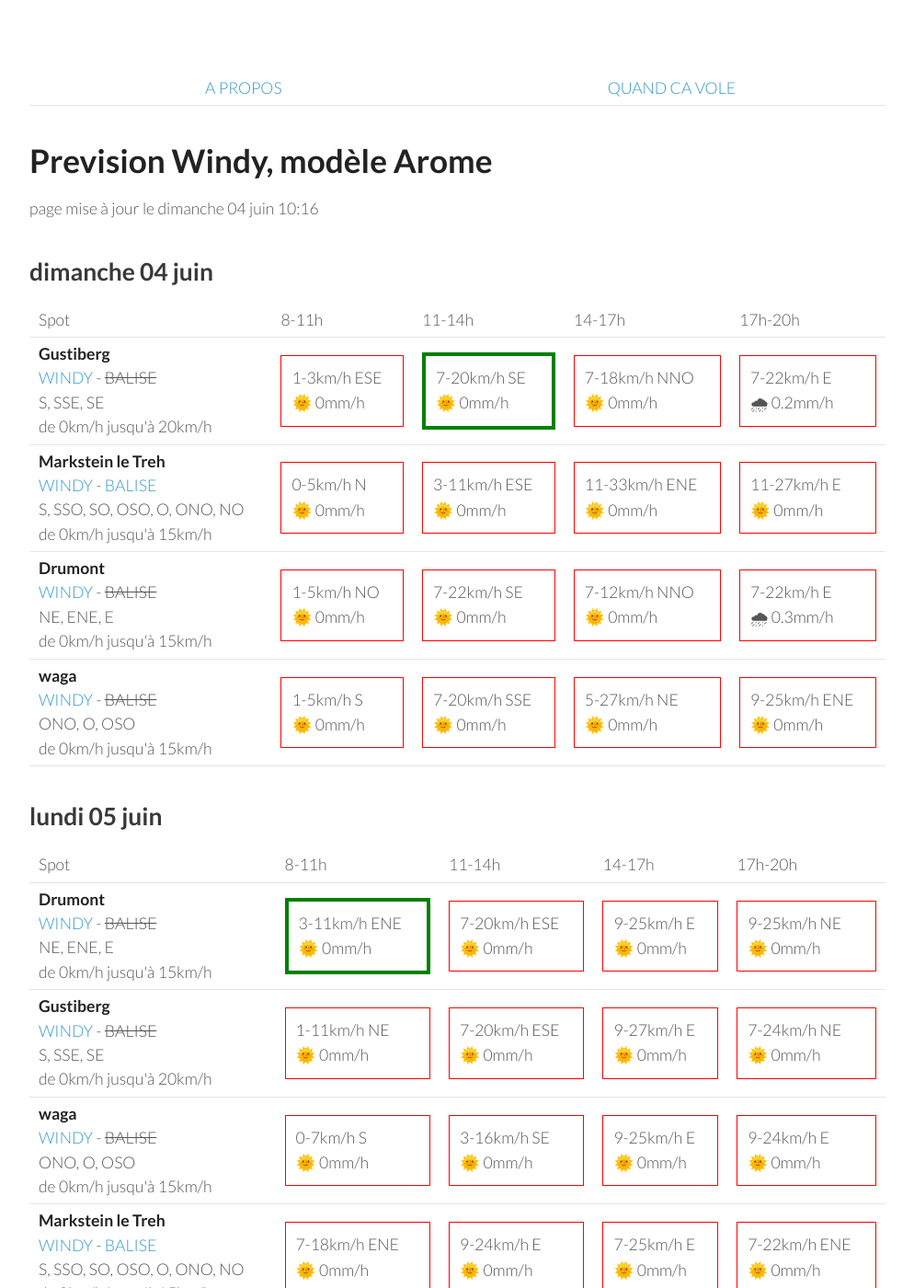
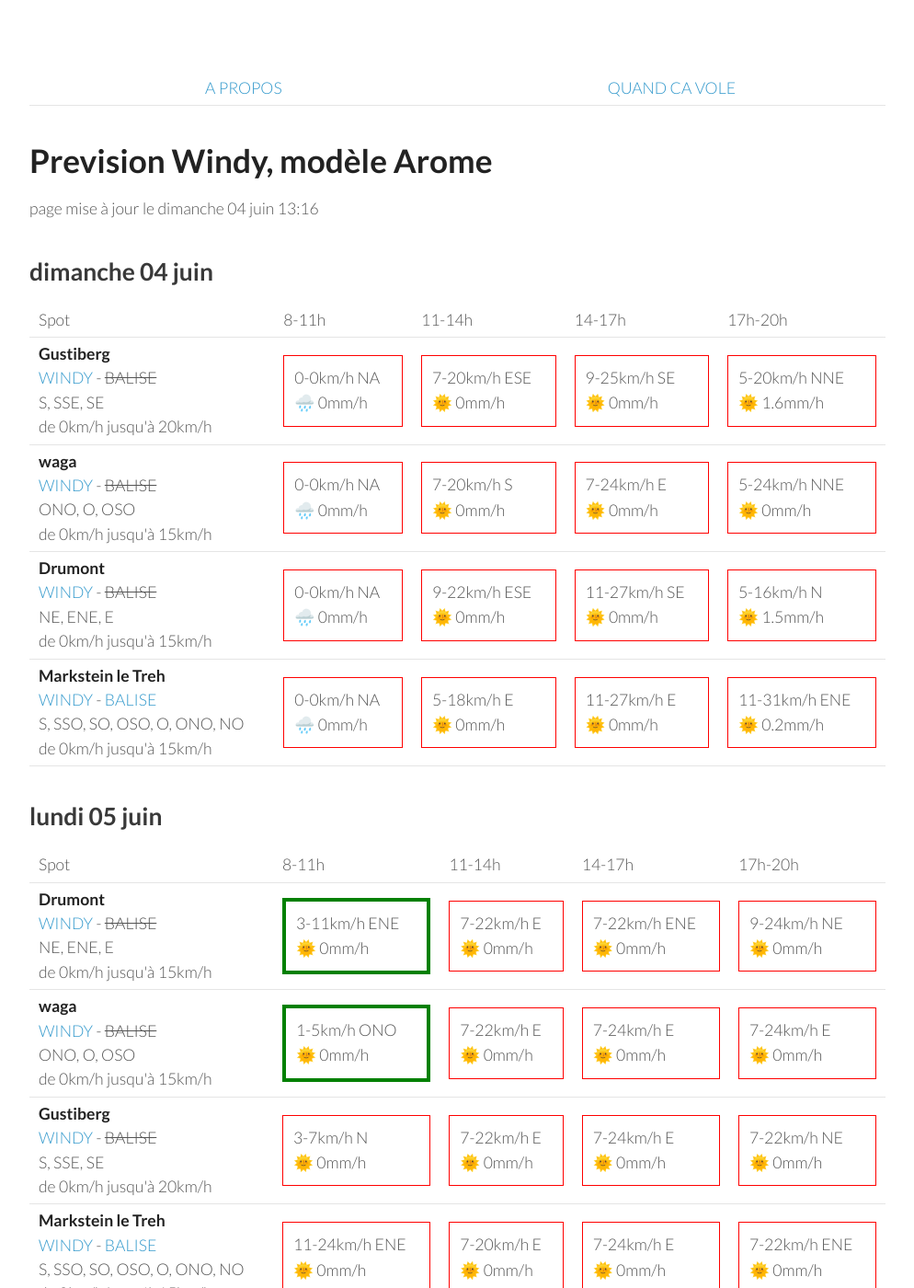
Before and after one commit to parapente-dans-le-nord/parapente-dans-le-nord.github.io, a Jekyll site: the page built from vosges.markdown, in a window 1280 px wide and 1400 px high. Shown: the whole window at 92% size, without its empty margins (26-1020 px from the left). Built offline with Jekyll 4.4.1, drawn with Linux system fonts in a browser that asks for light colours; some of the changed text lies outside the part shown.

Commit message:
update index.markdown

```diff
--- a/vosges.markdown
+++ b/vosges.markdown
@@ -7,7 +7,7 @@ title:  "Tous les spots"
 {: .links}
 
 # Prevision Windy, modèle Arome
-page mise à jour le dimanche 04 juin 10:16
+page mise à jour le dimanche 04 juin 13:16
 
 ## dimanche 04 juin
 
@@ -24,41 +24,37 @@ page mise à jour le dimanche 04 juin 10:16
 <tr>
         <td><strong>Gustiberg</strong><br><a href="https://windy.com/47.894/6.934?47.891,6.934,15,m:eYYagmI">WINDY</a> - <span class="no-balise"> BALISE </span><br> <span class="vent-favorable">S, SSE, SE</span><br><span class="force-vent">de 0km/h jusqu'à 20km/h</span> </td>
 
-            <td><div class="not-flyable"><p>1-3km/h ESE</p><p>🌞 0mm/h</p></div></td>
-            <td><div class="flyable"><p>7-20km/h SE</p><p>🌞 0mm/h</p></div></td>
-            <td><div class="not-flyable"><p>7-18km/h NNO</p><p>🌞 0mm/h</p></div></td>
-            <td><div class="not-flyable"><p>7-22km/h E</p><p>🌧 0.2mm/h</p></div></td>
+            <td><div class="not-flyable"><p>0-0km/h NA</p><p>🌧️ 0mm/h</p></div></td>
+            <td><div class="not-flyable"><p>7-20km/h ESE</p><p>🌞 0mm/h</p></div></td>
+            <td><div class="not-flyable"><p>9-25km/h SE</p><p>🌞 0mm/h</p></div></td>
+            <td><div class="not-flyable"><p>5-20km/h NNE</p><p>🌞 1.6mm/h</p></div></td>
 
+    </tr>
+<tr>
+        <td><strong>waga</strong><br><a href="https://windy.com/47.903/6.996?47.900,6.983,15">WINDY</a> - <span class="no-balise"> BALISE </span><br> <span class="vent-favorable">ONO, O, OSO</span><br><span class="force-vent">de 0km/h jusqu'à 15km/h</span> </td>
+
+            <td><div class="not-flyable"><p>0-0km/h NA</p><p>🌧️ 0mm/h</p></div></td>
+            <td><div class="not-flyable"><p>7-20km/h S</p><p>🌞 0mm/h</p></div></td>
+            <td><div class="not-flyable"><p>7-24km/h E</p><p>🌞 0mm/h</p></div></td>
+            <td><div class="not-flyable"><p>5-24km/h NNE</p><p>🌞 0mm/h</p></div></td>
+
+    </tr>
+<tr>
+        <td><strong>Drumont</strong><br><a href="https://windy.com/47.898/6.919?47.687,6.919,9,m:eYYagmG">WINDY</a> - <span class="no-balise"> BALISE </span><br> <span class="vent-favorable">NE, ENE, E</span><br><span class="force-vent">de 0km/h jusqu'à 15km/h</span> </td>
+
+            <td><div class="not-flyable"><p>0-0km/h NA</p><p>🌧️ 0mm/h</p></div></td>
+            <td><div class="not-flyable"><p>9-22km/h ESE</p><p>🌞 0mm/h</p></div></td>
+            <td><div class="not-flyable"><p>11-27km/h SE</p><p>🌞 0mm/h</p></div></td>
+            <td><div class="not-flyable"><p>5-16km/h N</p><p>🌞 1.5mm/h</p></div></td>
 
     </tr>
 <tr>
         <td><strong>Markstein le Treh</strong><br><a href="https://windy.com/47.926/7.012?47.505,7.012,8,m:eY1agmQ">WINDY</a> - <span class=""><a href="http://www.balisemeteo.com/balise.php?idBalise=136">BALISE</a> </span><br> <span class="vent-favorable">S, SSO, SO, OSO, O, ONO, NO</span><br><span class="force-vent">de 0km/h jusqu'à 15km/h</span> </td>
 
-            <td><div class="not-flyable"><p>0-5km/h N</p><p>🌞 0mm/h</p></div></td>
-            <td><div class="not-flyable"><p>3-11km/h ESE</p><p>🌞 0mm/h</p></div></td>
-            <td><div class="not-flyable"><p>11-33km/h ENE</p><p>🌞 0mm/h</p></div></td>
+            <td><div class="not-flyable"><p>0-0km/h NA</p><p>🌧️ 0mm/h</p></div></td>
+            <td><div class="not-flyable"><p>5-18km/h E</p><p>🌞 0mm/h</p></div></td>
             <td><div class="not-flyable"><p>11-27km/h E</p><p>🌞 0mm/h</p></div></td>
-
-
-    </tr>
-<tr>
-        <td><strong>Drumont</strong><br><a href="https://windy.com/47.898/6.919?47.687,6.919,9,m:eYYagmG">WINDY</a> - <span class="no-balise"> BALISE </span><br> <span class="vent-favorable">NE, ENE, E</span><br><span class="force-vent">de 0km/h jusqu'à 15km/h</span> </td>
-
-            <td><div class="not-flyable"><p>1-5km/h NO</p><p>🌞 0mm/h</p></div></td>
-            <td><div class="not-flyable"><p>7-22km/h SE</p><p>🌞 0mm/h</p></div></td>
-            <td><div class="not-flyable"><p>7-12km/h NNO</p><p>🌞 0mm/h</p></div></td>
-            <td><div class="not-flyable"><p>7-22km/h E</p><p>🌧 0.3mm/h</p></div></td>
-
-
-    </tr>
-<tr>
-        <td><strong>waga</strong><br><a href="https://windy.com/47.903/6.996?47.900,6.983,15">WINDY</a> - <span class="no-balise"> BALISE </span><br> <span class="vent-favorable">ONO, O, OSO</span><br><span class="force-vent">de 0km/h jusqu'à 15km/h</span> </td>
-
-            <td><div class="not-flyable"><p>1-5km/h S</p><p>🌞 0mm/h</p></div></td>
-            <td><div class="not-flyable"><p>7-20km/h SSE</p><p>🌞 0mm/h</p></div></td>
-            <td><div class="not-flyable"><p>5-27km/h NE</p><p>🌞 0mm/h</p></div></td>
-            <td><div class="not-flyable"><p>9-25km/h ENE</p><p>🌞 0mm/h</p></div></td>
-
+            <td><div class="not-flyable"><p>11-31km/h ENE</p><p>🌞 0.2mm/h</p></div></td>
 
     </tr>
 
@@ -81,38 +77,38 @@ page mise à jour le dimanche 04 juin 10:16
         <td><strong>Drumont</strong><br><a href="https://windy.com/47.898/6.919?47.687,6.919,9,m:eYYagmG">WINDY</a> - <span class="no-balise"> BALISE </span><br> <span class="vent-favorable">NE, ENE, E</span><br><span class="force-vent">de 0km/h jusqu'à 15km/h</span> </td>
 
             <td><div class="flyable"><p>3-11km/h ENE</p><p>🌞 0mm/h</p></div></td>
-            <td><div class="not-flyable"><p>7-20km/h ESE</p><p>🌞 0mm/h</p></div></td>
-            <td><div class="not-flyable"><p>9-25km/h E</p><p>🌞 0mm/h</p></div></td>
-            <td><div class="not-flyable"><p>9-25km/h NE</p><p>🌞 0mm/h</p></div></td>
+            <td><div class="not-flyable"><p>7-22km/h E</p><p>🌞 0mm/h</p></div></td>
+            <td><div class="not-flyable"><p>7-22km/h ENE</p><p>🌞 0mm/h</p></div></td>
+            <td><div class="not-flyable"><p>9-24km/h NE</p><p>🌞 0mm/h</p></div></td>
+
+
+    </tr>
+<tr>
+        <td><strong>waga</strong><br><a href="https://windy.com/47.903/6.996?47.900,6.983,15">WINDY</a> - <span class="no-balise"> BALISE </span><br> <span class="vent-favorable">ONO, O, OSO</span><br><span class="force-vent">de 0km/h jusqu'à 15km/h</span> </td>
+
+            <td><div class="flyable"><p>1-5km/h ONO</p><p>🌞 0mm/h</p></div></td>
+            <td><div class="not-flyable"><p>7-22km/h E</p><p>🌞 0mm/h</p></div></td>
+            <td><div class="not-flyable"><p>7-24km/h E</p><p>🌞 0mm/h</p></div></td>
+            <td><div class="not-flyable"><p>7-24km/h E</p><p>🌞 0mm/h</p></div></td>
 
 
     </tr>
 <tr>
         <td><strong>Gustiberg</strong><br><a href="https://windy.com/47.894/6.934?47.891,6.934,15,m:eYYagmI">WINDY</a> - <span class="no-balise"> BALISE </span><br> <span class="vent-favorable">S, SSE, SE</span><br><span class="force-vent">de 0km/h jusqu'à 20km/h</span> </td>
 
-            <td><div class="not-flyable"><p>1-11km/h NE</p><p>🌞 0mm/h</p></div></td>
-            <td><div class="not-flyable"><p>7-20km/h ESE</p><p>🌞 0mm/h</p></div></td>
-            <td><div class="not-flyable"><p>9-27km/h E</p><p>🌞 0mm/h</p></div></td>
-            <td><div class="not-flyable"><p>7-24km/h NE</p><p>🌞 0mm/h</p></div></td>
-
-
-    </tr>
-<tr>
-        <td><strong>waga</strong><br><a href="https://windy.com/47.903/6.996?47.900,6.983,15">WINDY</a> - <span class="no-balise"> BALISE </span><br> <span class="vent-favorable">ONO, O, OSO</span><br><span class="force-vent">de 0km/h jusqu'à 15km/h</span> </td>
-
-            <td><div class="not-flyable"><p>0-7km/h S</p><p>🌞 0mm/h</p></div></td>
-            <td><div class="not-flyable"><p>3-16km/h SE</p><p>🌞 0mm/h</p></div></td>
-            <td><div class="not-flyable"><p>9-25km/h E</p><p>🌞 0mm/h</p></div></td>
-            <td><div class="not-flyable"><p>9-24km/h E</p><p>🌞 0mm/h</p></div></td>
+            <td><div class="not-flyable"><p>3-7km/h N</p><p>🌞 0mm/h</p></div></td>
+            <td><div class="not-flyable"><p>7-22km/h E</p><p>🌞 0mm/h</p></div></td>
+            <td><div class="not-flyable"><p>7-24km/h E</p><p>🌞 0mm/h</p></div></td>
+            <td><div class="not-flyable"><p>7-22km/h NE</p><p>🌞 0mm/h</p></div></td>
 
 
     </tr>
 <tr>
         <td><strong>Markstein le Treh</strong><br><a href="https://windy.com/47.926/7.012?47.505,7.012,8,m:eY1agmQ">WINDY</a> - <span class=""><a href="http://www.balisemeteo.com/balise.php?idBalise=136">BALISE</a> </span><br> <span class="vent-favorable">S, SSO, SO, OSO, O, ONO, NO</span><br><span class="force-vent">de 0km/h jusqu'à 15km/h</span> </td>
 
-            <td><div class="not-flyable"><p>7-18km/h ENE</p><p>🌞 0mm/h</p></div></td>
-            <td><div class="not-flyable"><p>9-24km/h E</p><p>🌞 0mm/h</p></div></td>
-            <td><div class="not-flyable"><p>7-25km/h E</p><p>🌞 0mm/h</p></div></td>
+            <td><div class="not-flyable"><p>11-24km/h ENE</p><p>🌞 0mm/h</p></div></td>
+            <td><div class="not-flyable"><p>7-20km/h E</p><p>🌞 0mm/h</p></div></td>
+            <td><div class="not-flyable"><p>7-24km/h E</p><p>🌞 0mm/h</p></div></td>
             <td><div class="not-flyable"><p>7-22km/h ENE</p><p>🌞 0mm/h</p></div></td>
 
 
@@ -136,20 +132,10 @@ page mise à jour le dimanche 04 juin 10:16
 <tr>
         <td><strong>Drumont</strong><br><a href="https://windy.com/47.898/6.919?47.687,6.919,9,m:eYYagmG">WINDY</a> - <span class="no-balise"> BALISE </span><br> <span class="vent-favorable">NE, ENE, E</span><br><span class="force-vent">de 0km/h jusqu'à 15km/h</span> </td>
 
-            <td><div class="not-flyable"><p>7-24km/h ENE</p><p>🌞 0mm/h</p></div></td>
-            <td><div class="not-flyable"><p>9-29km/h E</p><p>🌞 0mm/h</p></div></td>
-            <td><div class="not-flyable"><p>9-29km/h E</p><p>🌞 0mm/h</p></div></td>
-            <td><div class="not-flyable"><p>7-25km/h ENE</p><p>🌞 0mm/h</p></div></td>
-
-
-    </tr>
-<tr>
-        <td><strong>Gustiberg</strong><br><a href="https://windy.com/47.894/6.934?47.891,6.934,15,m:eYYagmI">WINDY</a> - <span class="no-balise"> BALISE </span><br> <span class="vent-favorable">S, SSE, SE</span><br><span class="force-vent">de 0km/h jusqu'à 20km/h</span> </td>
-
-            <td><div class="not-flyable"><p>7-22km/h NE</p><p>🌞 0mm/h</p></div></td>
-            <td><div class="not-flyable"><p>9-29km/h E</p><p>🌞 0mm/h</p></div></td>
-            <td><div class="not-flyable"><p>9-31km/h E</p><p>🌞 0mm/h</p></div></td>
-            <td><div class="not-flyable"><p>7-27km/h ENE</p><p>🌞 0mm/h</p></div></td>
+            <td><div class="not-flyable"><p>7-22km/h ENE</p><p>🌞 0mm/h</p></div></td>
+            <td><div class="not-flyable"><p>11-31km/h E</p><p>🌞 0mm/h</p></div></td>
+            <td><div class="not-flyable"><p>11-31km/h E</p><p>🌞 0mm/h</p></div></td>
+            <td><div class="not-flyable"><p>9-31km/h NE</p><p>🌞 0mm/h</p></div></td>
 
 
     </tr>
@@ -173,6 +159,16 @@ page mise à jour le dimanche 04 juin 10:16
 
 
     </tr>
+<tr>
+        <td><strong>Gustiberg</strong><br><a href="https://windy.com/47.894/6.934?47.891,6.934,15,m:eYYagmI">WINDY</a> - <span class="no-balise"> BALISE </span><br> <span class="vent-favorable">S, SSE, SE</span><br><span class="force-vent">de 0km/h jusqu'à 20km/h</span> </td>
+
+            <td><div class="not-flyable"><p>7-22km/h ENE</p><p>🌞 0mm/h</p></div></td>
+            <td><div class="not-flyable"><p>11-31km/h E</p><p>🌞 0mm/h</p></div></td>
+            <td><div class="not-flyable"><p>11-33km/h E</p><p>🌞 0mm/h</p></div></td>
+            <td><div class="not-flyable"><p>9-31km/h ENE</p><p>🌞 0mm/h</p></div></td>
+
+
+    </tr>
 
 </tbody>
 </table>
@@ -192,20 +188,20 @@ page mise à jour le dimanche 04 juin 10:16
 <tr>
         <td><strong>Drumont</strong><br><a href="https://windy.com/47.898/6.919?47.687,6.919,9,m:eYYagmG">WINDY</a> - <span class="no-balise"> BALISE </span><br> <span class="vent-favorable">NE, ENE, E</span><br><span class="force-vent">de 0km/h jusqu'à 15km/h</span> </td>
 
-            <td><div class="not-flyable"><p>5-18km/h ENE</p><p>🌞 0mm/h</p></div></td>
-            <td><div class="not-flyable"><p>5-22km/h ENE</p><p>🌞 0mm/h</p></div></td>
-            <td><div class="not-flyable"><p>1-18km/h SO</p><p>🌧 0.3mm/h</p></div></td>
-            <td><div class="not-flyable"><p>3-16km/h NO</p><p>🌞 0mm/h</p></div></td>
+            <td><div class="not-flyable"><p>7-22km/h ENE</p><p>🌞 0mm/h</p></div></td>
+            <td><div class="not-flyable"><p>9-29km/h ENE</p><p>🌞 0mm/h</p></div></td>
+            <td><div class="not-flyable"><p>5-27km/h NNE</p><p>🌞 0mm/h</p></div></td>
+            <td><div class="not-flyable"><p>7-25km/h NNO</p><p>🌞 0mm/h</p></div></td>
 
 
     </tr>
 <tr>
         <td><strong>Gustiberg</strong><br><a href="https://windy.com/47.894/6.934?47.891,6.934,15,m:eYYagmI">WINDY</a> - <span class="no-balise"> BALISE </span><br> <span class="vent-favorable">S, SSE, SE</span><br><span class="force-vent">de 0km/h jusqu'à 20km/h</span> </td>
 
-            <td><div class="not-flyable"><p>5-18km/h ENE</p><p>🌞 0mm/h</p></div></td>
-            <td><div class="not-flyable"><p>5-22km/h ENE</p><p>🌞 0mm/h</p></div></td>
-            <td><div class="not-flyable"><p>1-18km/h SSO</p><p>🌧 0.3mm/h</p></div></td>
-            <td><div class="not-flyable"><p>1-16km/h NO</p><p>🌞 0mm/h</p></div></td>
+            <td><div class="not-flyable"><p>7-22km/h ENE</p><p>🌞 0mm/h</p></div></td>
+            <td><div class="not-flyable"><p>9-29km/h ENE</p><p>🌞 0mm/h</p></div></td>
+            <td><div class="not-flyable"><p>5-27km/h NE</p><p>🌞 0mm/h</p></div></td>
+            <td><div class="not-flyable"><p>7-25km/h N</p><p>🌞 0mm/h</p></div></td>
 
 
     </tr>
@@ -248,10 +244,20 @@ page mise à jour le dimanche 04 juin 10:16
 <tr>
         <td><strong>Gustiberg</strong><br><a href="https://windy.com/47.894/6.934?47.891,6.934,15,m:eYYagmI">WINDY</a> - <span class="no-balise"> BALISE </span><br> <span class="vent-favorable">S, SSE, SE</span><br><span class="force-vent">de 0km/h jusqu'à 20km/h</span> </td>
 
-            <td><div class="flyable"><p>3-11km/h S</p><p>🌞 0mm/h</p></div></td>
-            <td><div class="flyable"><p>5-20km/h S</p><p>🌞 0mm/h</p></div></td>
-            <td><div class="not-flyable"><p>3-22km/h OSO</p><p>🌧 1.2mm/h</p></div></td>
-            <td><div class="not-flyable"><p>3-18km/h O</p><p>🌧 0.8mm/h</p></div></td>
+            <td><div class="not-flyable"><p>1-11km/h ENE</p><p>🌞 0mm/h</p></div></td>
+            <td><div class="flyable"><p>3-16km/h SE</p><p>🌞 0mm/h</p></div></td>
+            <td><div class="flyable"><p>1-18km/h S</p><p>🌧 0.3mm/h</p></div></td>
+            <td><div class="not-flyable"><p>9-22km/h NE</p><p>🌧 1.1mm/h</p></div></td>
+
+
+    </tr>
+<tr>
+        <td><strong>Drumont</strong><br><a href="https://windy.com/47.898/6.919?47.687,6.919,9,m:eYYagmG">WINDY</a> - <span class="no-balise"> BALISE </span><br> <span class="vent-favorable">NE, ENE, E</span><br><span class="force-vent">de 0km/h jusqu'à 15km/h</span> </td>
+
+            <td><div class="flyable"><p>1-11km/h ENE</p><p>🌞 0mm/h</p></div></td>
+            <td><div class="not-flyable"><p>3-16km/h SE</p><p>🌞 0mm/h</p></div></td>
+            <td><div class="not-flyable"><p>1-18km/h S</p><p>🌧 0.4mm/h</p></div></td>
+            <td><div class="not-flyable"><p>9-22km/h NE</p><p>🌧 0.9mm/h</p></div></td>
 
 
     </tr>
@@ -262,16 +268,6 @@ page mise à jour le dimanche 04 juin 10:16
             <td><div class="not-flyable"><p>5-18km/h ESE</p><p>🌞 0mm/h</p></div></td>
             <td><div class="not-flyable"><p>1-20km/h SE</p><p>🌞 0mm/h</p></div></td>
             <td><div class="not-flyable"><p>9-25km/h NNE</p><p>🌧 2.7mm/h</p></div></td>
-
-
-    </tr>
-<tr>
-        <td><strong>Drumont</strong><br><a href="https://windy.com/47.898/6.919?47.687,6.919,9,m:eYYagmG">WINDY</a> - <span class="no-balise"> BALISE </span><br> <span class="vent-favorable">NE, ENE, E</span><br><span class="force-vent">de 0km/h jusqu'à 15km/h</span> </td>
-
-            <td><div class="not-flyable"><p>3-11km/h S</p><p>🌞 0mm/h</p></div></td>
-            <td><div class="not-flyable"><p>5-20km/h S</p><p>🌞 0mm/h</p></div></td>
-            <td><div class="not-flyable"><p>3-22km/h OSO</p><p>🌧 1.5mm/h</p></div></td>
-            <td><div class="not-flyable"><p>3-18km/h ONO</p><p>🌧 0.7mm/h</p></div></td>
 
 
     </tr>
@@ -302,6 +298,26 @@ page mise à jour le dimanche 04 juin 10:16
       <td>17h-20h</td>
     </tr>
 <tr>
+        <td><strong>Drumont</strong><br><a href="https://windy.com/47.898/6.919?47.687,6.919,9,m:eYYagmG">WINDY</a> - <span class="no-balise"> BALISE </span><br> <span class="vent-favorable">NE, ENE, E</span><br><span class="force-vent">de 0km/h jusqu'à 15km/h</span> </td>
+
+            <td><div class="not-flyable"><p>7-24km/h ENE</p><p>🌞 0mm/h</p></div></td>
+            <td><div class="not-flyable"><p>11-33km/h E</p><p>🌞 0mm/h</p></div></td>
+            <td><div class="not-flyable"><p>9-33km/h E</p><p>🌧 0.5mm/h</p></div></td>
+            <td><div class="not-flyable"><p>9-27km/h ENE</p><p>🌧 0.7mm/h</p></div></td>
+
+
+    </tr>
+<tr>
+        <td><strong>Gustiberg</strong><br><a href="https://windy.com/47.894/6.934?47.891,6.934,15,m:eYYagmI">WINDY</a> - <span class="no-balise"> BALISE </span><br> <span class="vent-favorable">S, SSE, SE</span><br><span class="force-vent">de 0km/h jusqu'à 20km/h</span> </td>
+
+            <td><div class="not-flyable"><p>7-24km/h ENE</p><p>🌞 0mm/h</p></div></td>
+            <td><div class="not-flyable"><p>11-33km/h E</p><p>🌞 0mm/h</p></div></td>
+            <td><div class="not-flyable"><p>9-35km/h E</p><p>🌧 0.5mm/h</p></div></td>
+            <td><div class="not-flyable"><p>9-27km/h ENE</p><p>🌧 0.6mm/h</p></div></td>
+
+
+    </tr>
+<tr>
         <td><strong>Markstein le Treh</strong><br><a href="https://windy.com/47.926/7.012?47.505,7.012,8,m:eY1agmQ">WINDY</a> - <span class=""><a href="http://www.balisemeteo.com/balise.php?idBalise=136">BALISE</a> </span><br> <span class="vent-favorable">S, SSO, SO, OSO, O, ONO, NO</span><br><span class="force-vent">de 0km/h jusqu'à 15km/h</span> </td>
 
             <td><div class="not-flyable"><p>7-25km/h ENE</p><p>🌞 0mm/h</p></div></td>
```
